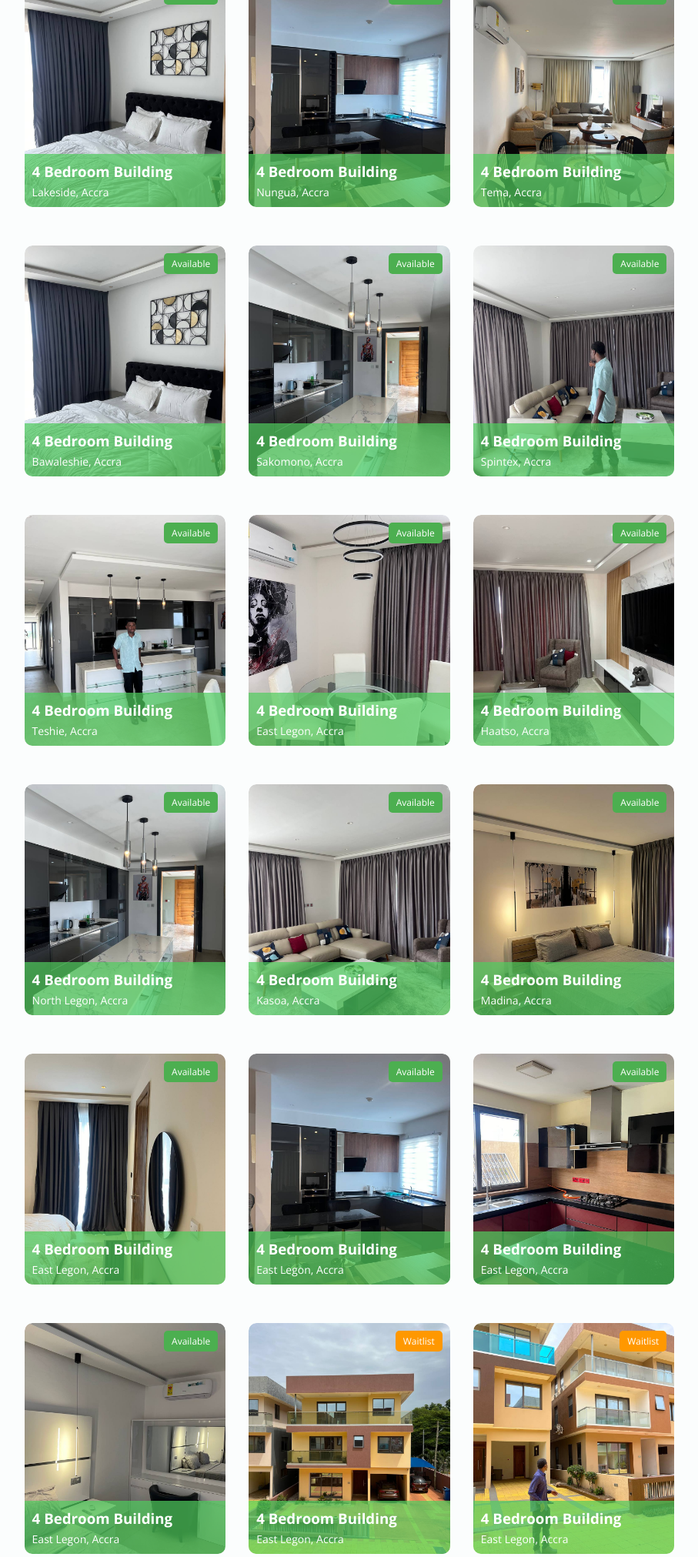
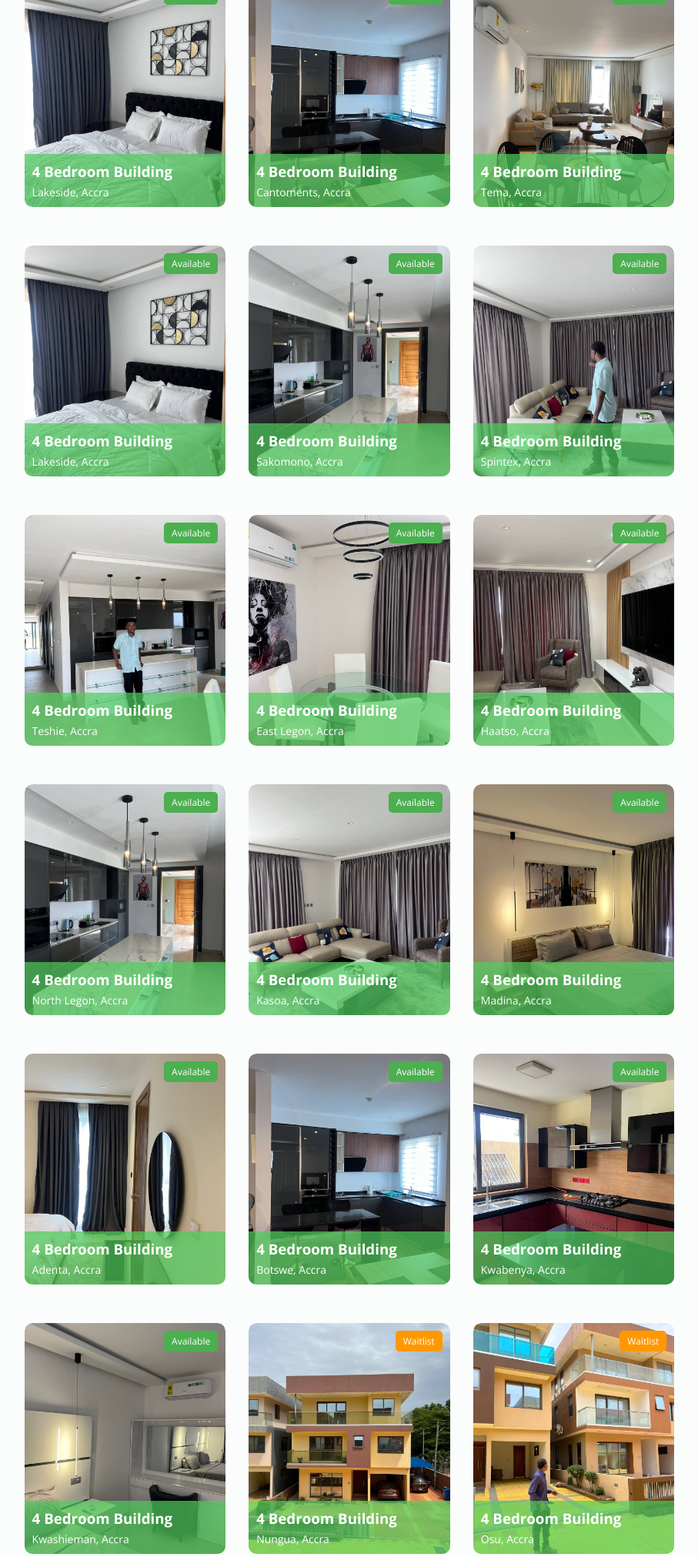
Before and after one commit to Kraeon20/realtor, a Flask app: page / in a window 1280 px wide. Shown: the part 1927-3950 px from the top of the page at 77% size, without its empty margins (186-1093 px from the left). Run offline with Flask 3, Linux system fonts and the light colour scheme; some libraries are stand-ins or nearby versions.

Commit message:
updated locations

```diff
--- a/templates/index.html
+++ b/templates/index.html
@@ -130,7 +130,7 @@
                 <img src="../static/images/building3.jpg" alt="Tour Image 2">
                 <div class="tour-description">
                     <h3>4 Bedroom Building</h3>
-                    <p>Nungua, Accra</p>
+                    <p>Cantoments, Accra</p>
                 </div>
                 <div class="availability-tag">Available</div>
             </div>
@@ -148,7 +148,7 @@
                 <img src="../static/images/building5.jpg" alt="Tour Image 2">
                 <div class="tour-description">
                     <h3>4 Bedroom Building</h3>
-                    <p>Bawaleshie, Accra</p>
+                    <p>Lakeside, Accra</p>
                 </div>
                 <div class="availability-tag">Available</div>
             </div>
@@ -229,7 +229,7 @@
                 <img src="../static/images/building25.jpg" alt="Tour Image 2">
                 <div class="tour-description">
                     <h3>4 Bedroom Building</h3>
-                    <p>East Legon, Accra</p>
+                    <p>Adenta, Accra</p>
                 </div>
                 <div class="availability-tag">Available</div>
             </div>
@@ -238,7 +238,7 @@
                 <img src="../static/images/building26.jpg" alt="Tour Image 2">
                 <div class="tour-description">
                     <h3>4 Bedroom Building</h3>
-                    <p>East Legon, Accra</p>
+                    <p>Botswe, Accra</p>
                 </div>
                 <div class="availability-tag">Available</div>
             </div>
@@ -248,7 +248,7 @@
                 <img src="../static/images/building14.jpg" alt="Tour Image 2">
                 <div class="tour-description">
                     <h3>4 Bedroom Building</h3>
-                    <p>East Legon, Accra</p>
+                    <p>Kwabenya, Accra</p>
                 </div>
                 <div class="availability-tag">Available</div>
             </div>
@@ -257,7 +257,7 @@
                 <img src="../static/images/building20.jpg" alt="Tour Image 2">
                 <div class="tour-description">
                     <h3>4 Bedroom Building</h3>
-                    <p>East Legon, Accra</p>
+                    <p>Kwashieman, Accra</p>
                 </div>
                 <div class="availability-tag">Available</div>
             </div>
@@ -266,7 +266,7 @@
                 <img src="../static/images/building15.jpg" alt="Tour Image 2">
                 <div class="tour-description">
                     <h3>4 Bedroom Building</h3>
-                    <p>East Legon, Accra</p>
+                    <p>Nungua, Accra</p>
                 </div>
                 <div class="availability-tag waitlist">Waitlist</div>
             </div>
@@ -275,7 +275,7 @@
                 <img src="../static/images/building16.jpg" alt="Tour Image 2">
                 <div class="tour-description">
                     <h3>4 Bedroom Building</h3>
-                    <p>East Legon, Accra</p>
+                    <p>Osu, Accra</p>
                 </div>
                 <div class="availability-tag waitlist">Waitlist</div>
             </div>
@@ -284,7 +284,7 @@
                 <img src="../static/images/building17.jpg" alt="Tour Image 2">
                 <div class="tour-description">
                     <h3>4 Bedroom Building</h3>
-                    <p>East Legon, Accra</p>
+                    <p>Dansoman, Accra</p>
                 </div>
                 <div class="availability-tag waitlist">Waitlist</div>
             </div>
@@ -295,7 +295,7 @@
                 <img src="../static/images/building19.jpg" alt="Tour Image 2">
                 <div class="tour-description">
                     <h3>4 Bedroom Building</h3>
-                    <p>East Legon, Accra</p>
+                    <p>Odokor, Accra</p>
                 </div>
                 <div class="availability-tag waitlist">Waitlist</div>
             </div>
@@ -305,7 +305,7 @@
                 <img src="../static/images/building11.jpg" alt="Tour Image 2">
                 <div class="tour-description">
                     <h3>4 Bedroom Building</h3>
-                    <p>East Legon, Accra</p>
+                    <p>Oyarifa, Accra</p>
                 </div>
                 <div class="availability-tag waitlist">Waitlist</div>
             </div>
@@ -314,7 +314,7 @@
                 <img src="../static/images/building10.jpg" alt="Tour Image 2">
                 <div class="tour-description">
                     <h3>4 Bedroom Building</h3>
-                    <p>East Legon, Accra</p>
+                    <p>Circle, Accra</p>
                 </div>
                 <div class="availability-tag waitlist">Waitlist</div>
             </div>
```
